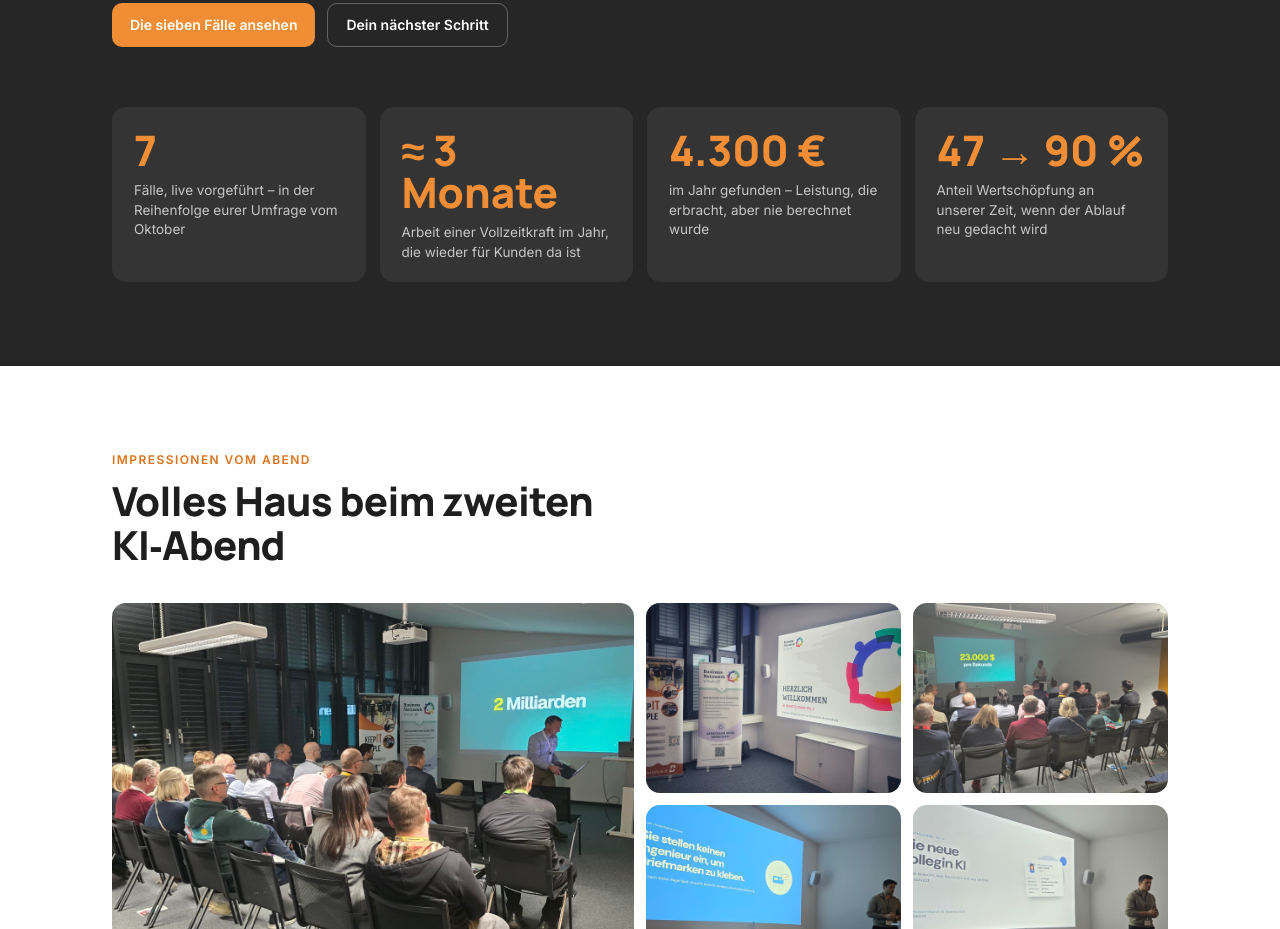
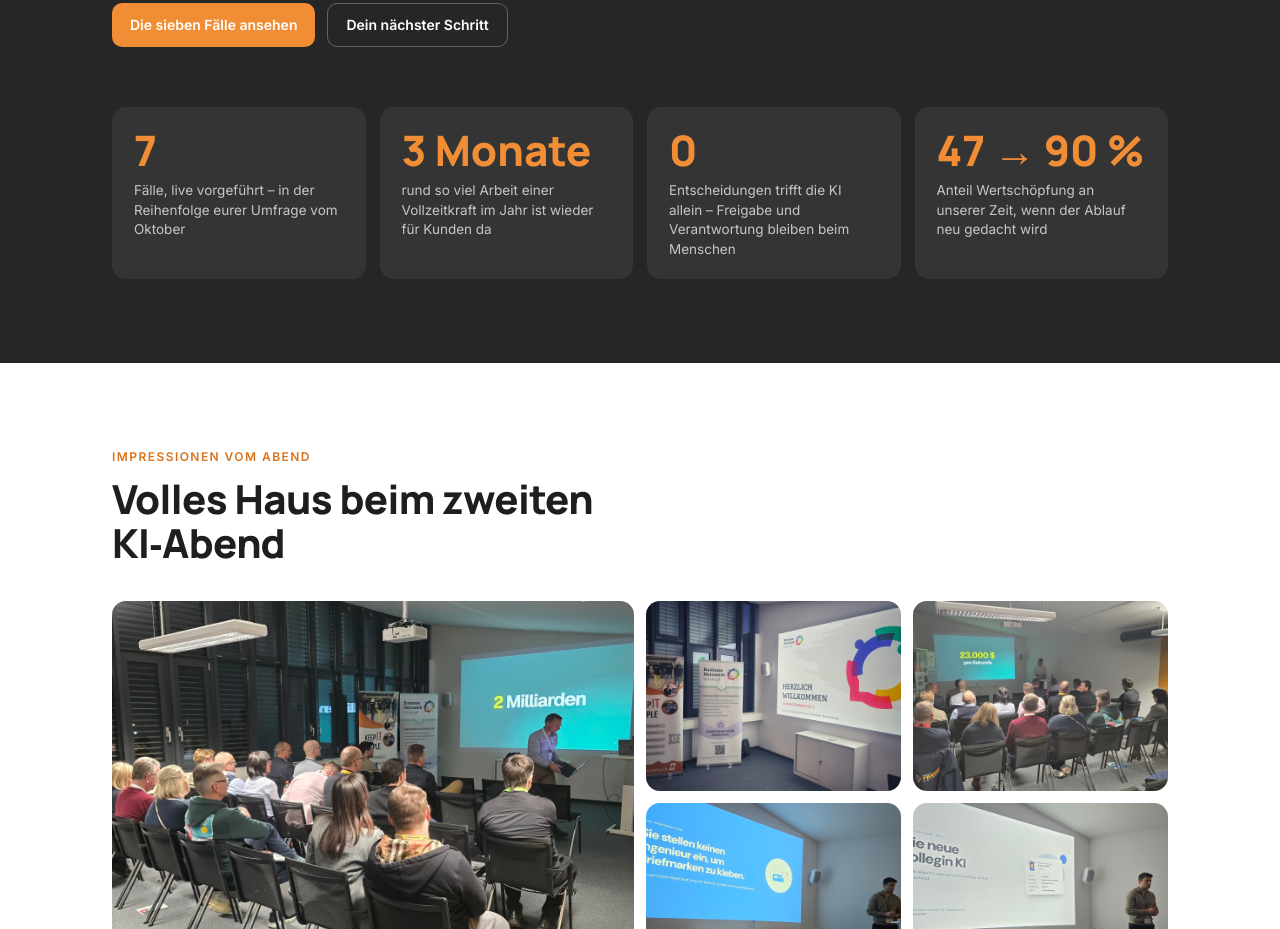
Before and after one commit to mobilplus-Systemhaus-GmbH/bnw-ki-impuls, a plain HTML site: page november/index.html in a window 1280 px wide. Shown: the part 812-1741 px from the top of the page. Drawn offline with Linux system fonts and the light colour scheme.

Commit message:
Recap November: Kennzahlen ohne Euro-Wert
Co-Authored-By: Claude Opus 5.5 <noreply@anthropic.com>

```diff
--- a/november/index.html
+++ b/november/index.html
@@ -261,8 +261,8 @@ a{color:inherit}
     </div>
     <div class="kennzahlen">
       <div class="kz"><div class="zahl">7</div><p>Fälle, live vorgeführt – in der Reihenfolge eurer Umfrage vom Oktober</p></div>
-      <div class="kz"><div class="zahl">≈ 3 Monate</div><p>Arbeit einer Vollzeitkraft im Jahr, die wieder für Kunden da ist</p></div>
-      <div class="kz"><div class="zahl">4.300 €</div><p>im Jahr gefunden – Leistung, die erbracht, aber nie berechnet wurde</p></div>
+      <div class="kz"><div class="zahl">3 Monate</div><p>rund so viel Arbeit einer Vollzeitkraft im Jahr ist wieder für Kunden da</p></div>
+      <div class="kz"><div class="zahl">0</div><p>Entscheidungen trifft die KI allein – Freigabe und Verantwortung bleiben beim Menschen</p></div>
       <div class="kz"><div class="zahl">47 → 90 %</div><p>Anteil Wertschöpfung an unserer Zeit, wenn der Ablauf neu gedacht wird</p></div>
     </div>
   </div>
```
